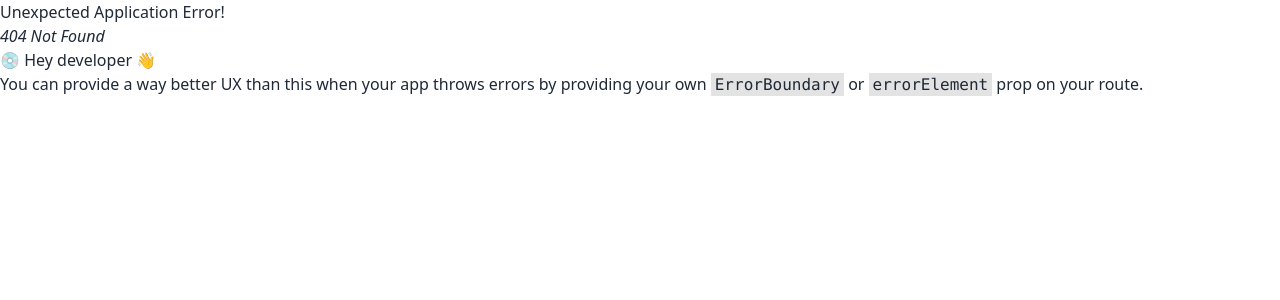
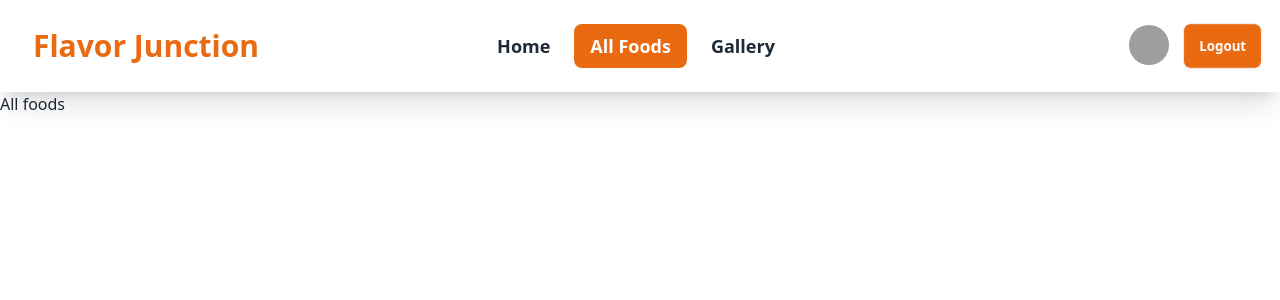
Before and after one commit to sojibislam9878/Flavor_Junction_Clint_a11, a React (Vite) app: page /allfoods in a window 1280 px wide. Before the commit this address had no page. Shown: the top 300 px of the page. Built offline with nearby package versions, Linux system fonts and the light colour scheme; grey boxes are pictures that could not be loaded.

Commit message:
navbar done

```diff
--- /dev/null
+++ b/src/Components/Navbar.jsx
@@ -0,0 +1,187 @@
+import { Link, NavLink } from "react-router-dom";
+
+const Navbar = () => {
+  // const { user, logout } = useAuth();
+  const normalLink = "lg:font-bold lg:text-lg lg:mr-2 mt-2 lg:mt-0";
+  const activeLink = `bg-gradient-to-r from-[#EA6A12] to-[#EA6A12] border border-blure-500 text-white border-none hover:bg-transparent focus:bg-transparent focus:text-white ${normalLink}`;
+  const user = true;
+  return (
+    <div className="sticky top-0 z-40 bg-base-100 shadow-xl ">
+      <div className="navbar bg-base-100 container mx-auto p-4 ">
+        <div className="navbar-start">
+          <div className="dropdown">
+            <div tabIndex={0} role="button" className="btn btn-ghost lg:hidden">
+              <svg
+                xmlns="http://www.w3.org/2000/svg"
+                className="h-5 w-5"
+                fill="none"
+                viewBox="0 0 24 24"
+                stroke="currentColor"
+              >
+                <path
+                  strokeLinecap="round"
+                  strokeLinejoin="round"
+                  strokeWidth="2"
+                  d="M4 6h16M4 12h8m-8 6h16"
+                />
+              </svg>
+            </div>
+            <ul
+              tabIndex={0}
+              className=" menu menu-sm dropdown-content mt-3 z-[11] p-2 shadow bg-base-100 rounded-box w-52"
+            >
+             <li>
+              <NavLink
+                to="/"
+                className={({ isActive }) =>
+                  isActive ? activeLink : normalLink
+                }
+              >
+                Home
+              </NavLink>
+            </li>
+            <li>
+              <NavLink
+                to="/allfoods"
+                className={({ isActive }) =>
+                  isActive ? activeLink : normalLink
+                }
+              >
+                All Foods
+              </NavLink>
+            </li>
+            <li>
+              <NavLink
+                to="/gallery"
+                className={({ isActive }) =>
+                  isActive ? activeLink : normalLink
+                }
+              >
+                Gallery
+              </NavLink>
+            </li>
+              {user ? (
+                <li className="md:hidden">
+                  <button
+                    // onClick={logout}
+                    className="btn mt-4 bg-[#EA6A12] text-white font-bold hover:bg-[#C75A0F]"
+                  >
+                    Logout
+                  </button>
+                </li>
+              ) : (
+                <div className="mt-4">
+                  <Link to="/login">
+                    <button className="btn bg-[#EA6A12] text-white font-bold hover:bg-[#C75A0F]">
+                      Login
+                    </button>
+                  </Link>
+                  <Link to="/registration">
+                    <button className="btn bg-[#EA6A12] text-white font-bold hover:bg-[#C75A0F]">
+                      Register
+                    </button>
+                  </Link>
+                </div>
+              )}
+            </ul>
+          </div>
+          <Link
+            to="/"
+            className="btn btn-ghost text-3xl font-garamond text-[#EA6A12]"
+          >
+            Flavor Junction
+          </Link>
+        </div>
+        <div className="navbar-center hidden lg:flex">
+          <ul className="menu menu-horizontal px-1">
+            <li>
+              <NavLink
+                to="/"
+                className={({ isActive }) =>
+                  isActive ? activeLink : normalLink
+                }
+              >
+                Home
+              </NavLink>
+            </li>
+            <li>
+              <NavLink
+                to="/allfoods"
+                className={({ isActive }) =>
+                  isActive ? activeLink : normalLink
+                }
+              >
+                All Foods
+              </NavLink>
+            </li>
+            <li>
+              <NavLink
+                to="/gallery"
+                className={({ isActive }) =>
+                  isActive ? activeLink : normalLink
+                }
+              >
+                Gallery
+              </NavLink>
+            </li>
+          </ul>
+        </div>
+        <div className="navbar-end flex ">
+          {user ? (
+            <div className="flex  items-center gap-2 pr-2 md:pr-0">
+              <div className="dropdown dropdown-end">
+                <div
+                  tabIndex={0}
+                  role="button"
+                  className="btn btn-ghost btn-circle avatar"
+                >
+                  <div className="w-10 rounded-full">
+                    <img
+                      alt="Tailwind CSS Navbar component"
+                      src="https://img.daisyui.com/images/stock/photo-1534528741775-53994a69daeb.jpg"
+                    />
+                  </div>
+                </div>
+                <ul
+                  tabIndex={0}
+                  className="mt-3 z-[1] p-2 shadow menu menu-sm dropdown-content bg-base-100 rounded-box w-52"
+                >
+                  <li>
+                    <a className="justify-between">
+                      Profile
+                      <span className="badge">New</span>
+                    </a>
+                  </li>
+                  <li>
+                    <a>Settings</a>
+                  </li>
+                  <li>
+                    <a>Logout</a>
+                  </li>
+                </ul>
+              </div>
+              <button
+                // onClick={logout}
+                className="btn bg-[#EA6A12] text-white font-bold hover:bg-[#EA6A12] hidden md:flex"
+              >
+                Logout
+              </button>
+            </div>
+          ) : (
+            <div className="hidden md:flex">
+              <div>
+                <Link to="/login">
+                  <button className="btn bg-[#EA6A12] text-white font-bold hover:bg-[#C75A0F]">
+                    Login
+                  </button>
+                </Link>
+              </div>
+            </div>
+          )}
+        </div>
+      </div>
+    </div>
+  );
+};
+
+export default Navbar;
--- /dev/null
+++ b/src/Pages/AllFoods.jsx
@@ -0,0 +1,11 @@
+
+
+const AllFoods = () => {
+    return (
+        <div>
+            <h1>All foods</h1>
+        </div>
+    );
+};
+
+export default AllFoods;
--- /dev/null
+++ b/src/Pages/Gallery.jsx
@@ -0,0 +1,11 @@
+
+
+const Gallery = () => {
+    return (
+        <div>
+            <h1>Gallery</h1>
+        </div>
+    );
+};
+
+export default Gallery;
--- /dev/null
+++ b/src/Pages/Home.jsx
@@ -0,0 +1,9 @@
+const Home = () => {
+    return (
+        <div>
+            <h1>I am home</h1>
+        </div>
+    );
+};
+
+export default Home;
--- /dev/null
+++ b/src/Pages/Root.jsx
@@ -0,0 +1,14 @@
+import { Outlet } from "react-router-dom";
+import Navbar from "../Components/Navbar";
+
+
+const Root = () => {
+    return (
+        <div>
+            <Navbar></Navbar>
+            <Outlet></Outlet>
+        </div>
+    );
+};
+
+export default Root;
--- a/src/Routes/Routes.jsx
+++ b/src/Routes/Routes.jsx
@@ -1,8 +1,26 @@
 import { createBrowserRouter } from "react-router-dom";
+import Root from "../Pages/Root";
+import Home from "../Pages/Home";
+import AllFoods from "../Pages/AllFoods";
+import Gallery from "../Pages/Gallery";
 
 export const router = createBrowserRouter([
     {
       path: "/",
-      element: <div className="text-3xl text-red-600 font-bold">clint site file complete push ready <button className="btn btn-accent">Accent</button></div>,
+      element: <Root></Root>,
+      children:[
+        {
+          index:true,
+          element:<Home></Home>,
+        },
+        {
+          path:"/allfoods",
+          element:<AllFoods></AllFoods>,
+        },
+        {
+          path:"/gallery",
+          element:<Gallery></Gallery>,
+        },
+      ]
     },
   ]);
```
